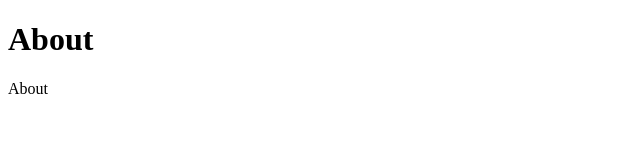
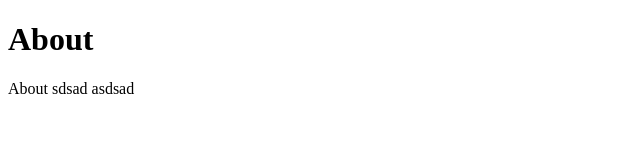
Before and after one commit to CodingZoneBD/Git_Fast, a plain HTML site: page about.html in a window 1280 px wide. Shown: the whole page, without its empty margins (0-640 px from the left). Drawn offline with Linux system fonts and the light colour scheme.

Commit message:
About Page 2sd pera change

```diff
--- a/about.html
+++ b/about.html
@@ -10,7 +10,7 @@
 
     <body>
         <h1>About</h1>
-        <p>About</p>
+        <p>About sdsad asdsad </p>
     </body>
 
 </html>
```
